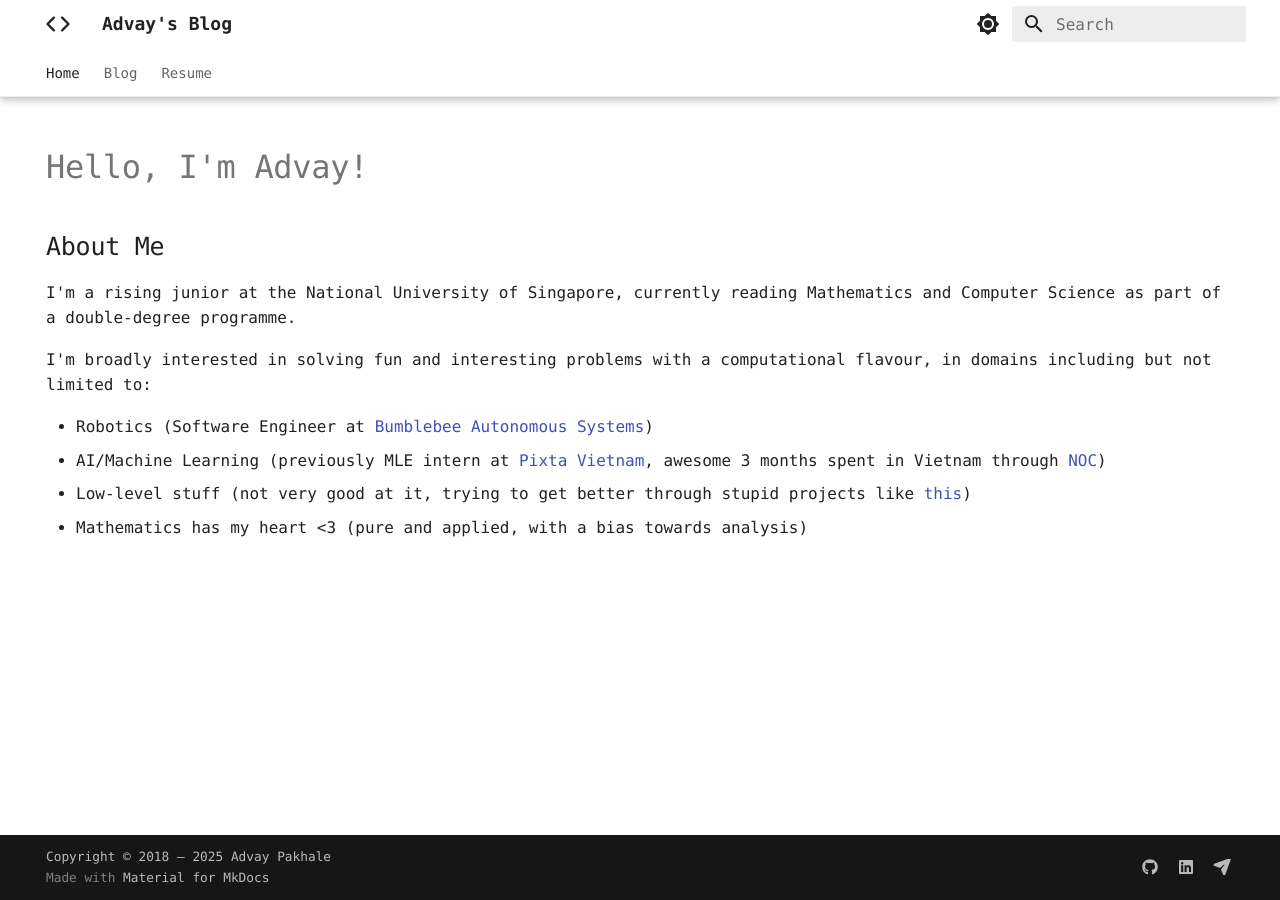
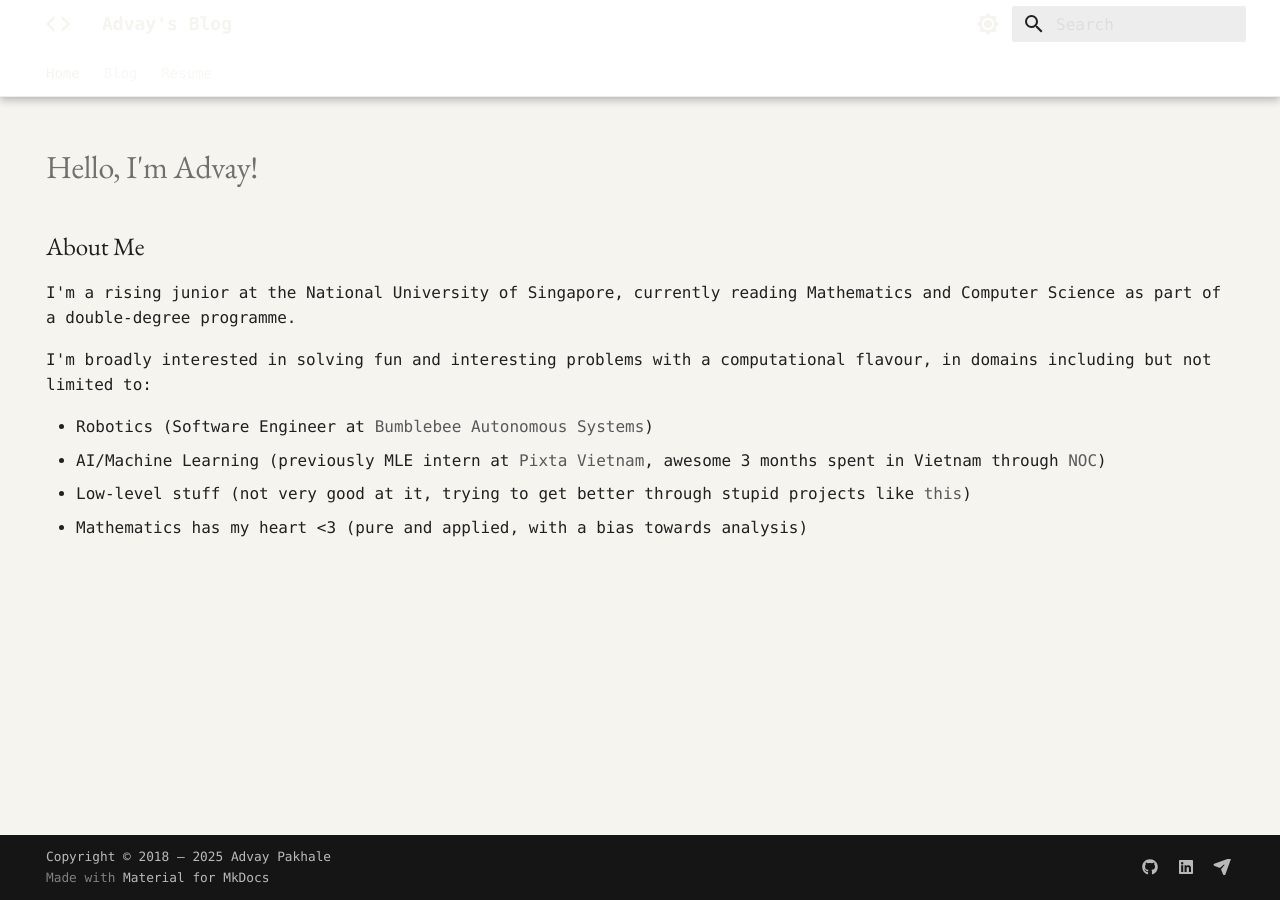
Before and after one commit to advaypakhale/advaypakhale.github.io, an MkDocs documentation site: the page built from docs/index.md, in a window 1280 px wide. Built offline with MkDocs 1.6.1 and Material for MkDocs 9.7.7, drawn with Linux system fonts in a browser that asks for light colours.

Commit message:
style: apply pi.website-inspired warm palette and serif headings
- Warm cream background (#F5F4EF) for light mode
- EB Garamond for h1/h2 content headings
- Muted grey link color (#595959) and warm dark accent (#403E37)
- Replace teal accent with grey

Co-Authored-By: Claude Sonnet 4.6 <noreply@anthropic.com>

```diff
--- a/docs/stylesheets/extra.css
+++ b/docs/stylesheets/extra.css
@@ -1,5 +1,25 @@
+@import url('https://fonts.googleapis.com/css2?family=EB+Garamond:ital,wght@0,400;0,500;1,400&display=swap');
+
 :root {
-  /* --md-text-font: "Computer Modern Serif"; */
-  /* --md-text-font: "Courier Prime"; */
   --md-text-font: ui-monospace, SFMono-Regular, Menlo, Monaco, Consolas, "Liberation Mono", "Courier New", monospace;
 }
+
+/* Light mode: warm cream palette matching pi.website (#F5F4EF) */
+[data-md-color-scheme="default"] {
+  --md-default-bg-color: #F5F4EF;
+  --md-default-bg-color--light: #EDECE6;
+  --md-default-bg-color--lighter: #E8E7E1;
+  --md-default-bg-color--lightest: #E2E1DB;
+  --md-primary-bg-color: #F5F4EF;
+  --md-primary-bg-color--light: rgba(0, 0, 0, 0.07);
+  --md-typeset-a-color: #595959;
+  --md-accent-fg-color: #403E37;
+  --md-accent-fg-color--transparent: rgba(64, 62, 55, 0.1);
+}
+
+/* Serif for h1/h2 in content (mirrors pi.website's Signifier usage) */
+.md-typeset h1,
+.md-typeset h2 {
+  font-family: 'EB Garamond', Georgia, serif;
+  font-weight: 400;
+}
--- a/mkdocs.yml
+++ b/mkdocs.yml
@@ -23,7 +23,7 @@ theme:
     # Palette toggle for light mode
     - scheme: default
       primary: white
-      accent: teal
+      accent: grey
       toggle:
         icon: material/brightness-7
         name: Switch to dark mode
```
